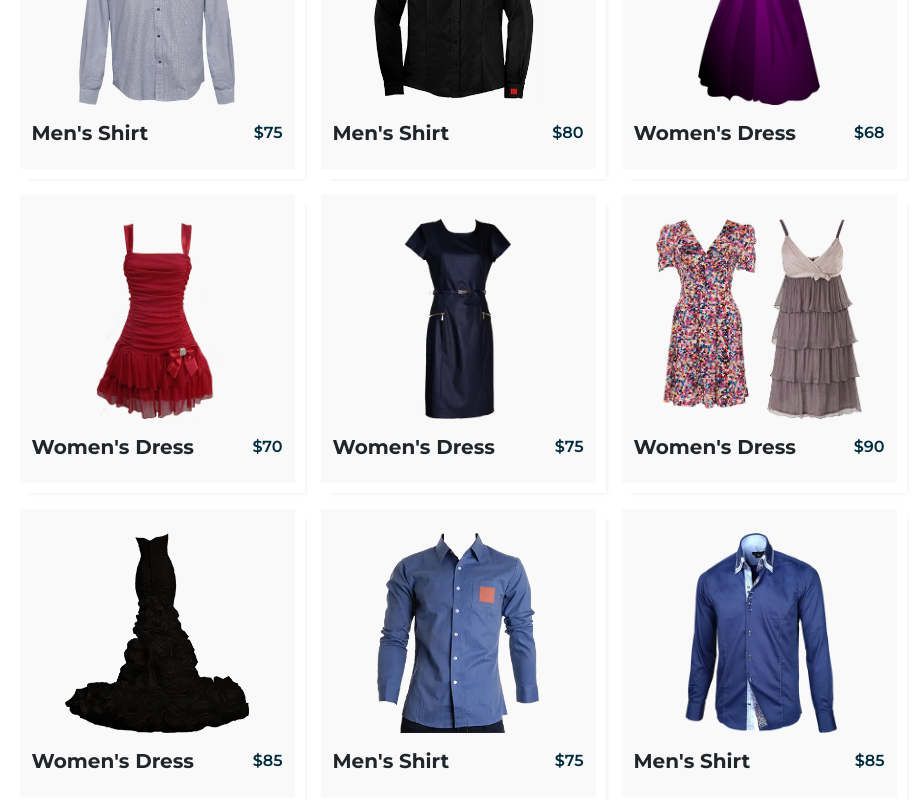
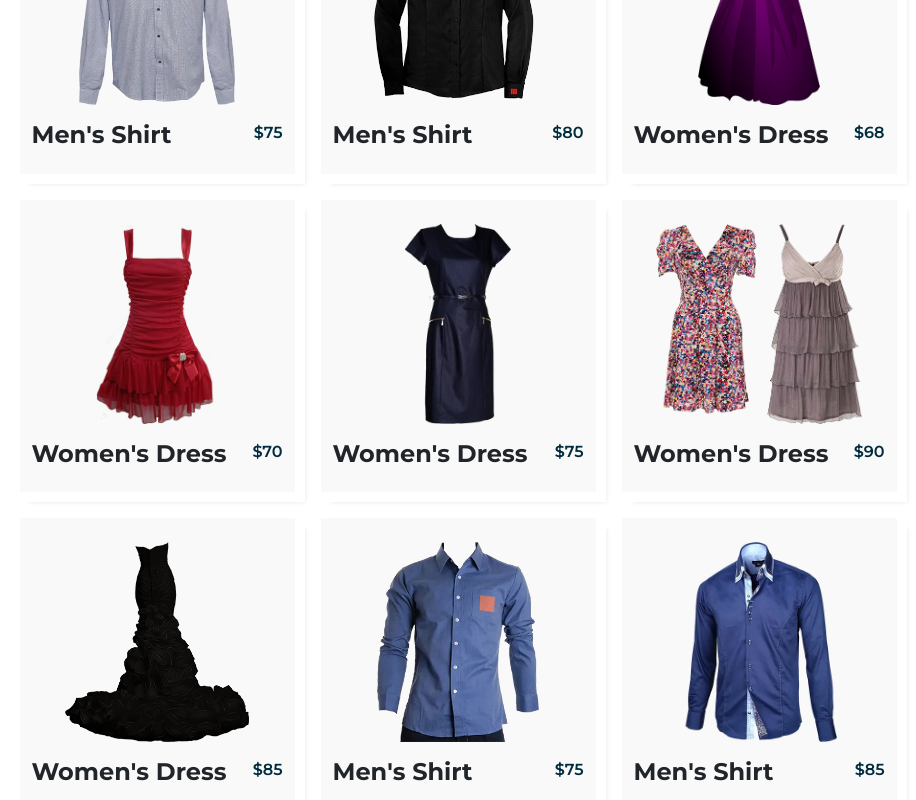
Before and after one commit to Obaadz/Famms-Template, a Next.js app: page / in a window 1280 px wide. Shown: the part 2020-2820 px from the top of the page, without its empty margins (177-1093 px from the left). Built offline with nearby package versions, Linux system fonts and the light colour scheme.

Commit message:
style: Use h4 tag instead of h5 tag

```diff
--- a/components/products_list/ProductItem.tsx
+++ b/components/products_list/ProductItem.tsx
@@ -12,7 +12,7 @@ const ProductItem: FC<Props> = ({ product }) => {
         <img src={product.img} alt={product.title} />
       </div>
       <div className=" d-flex justify-content-between">
-        <h5 className="fw-bold">{product.title}</h5>
+        <h4 className="fw-bold">{product.title}</h4>
         <span>{"$" + product.price}</span>
       </div>
     </div>
```
